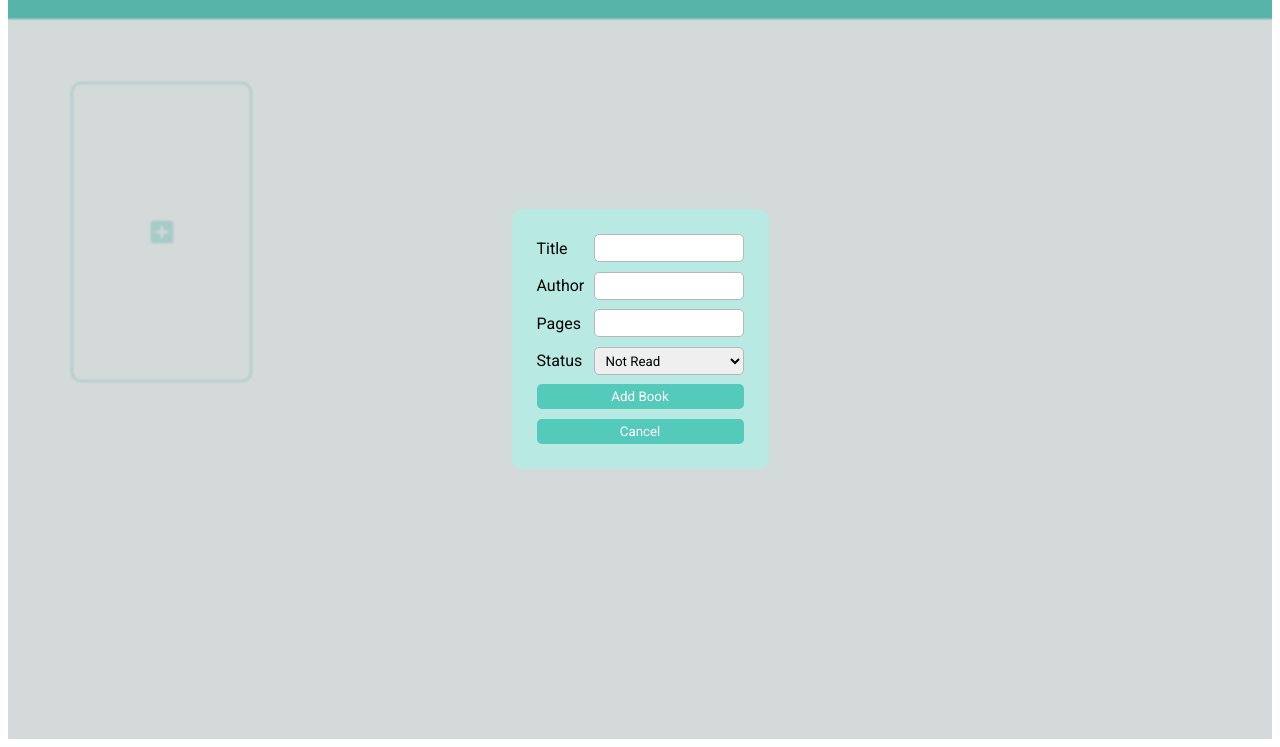
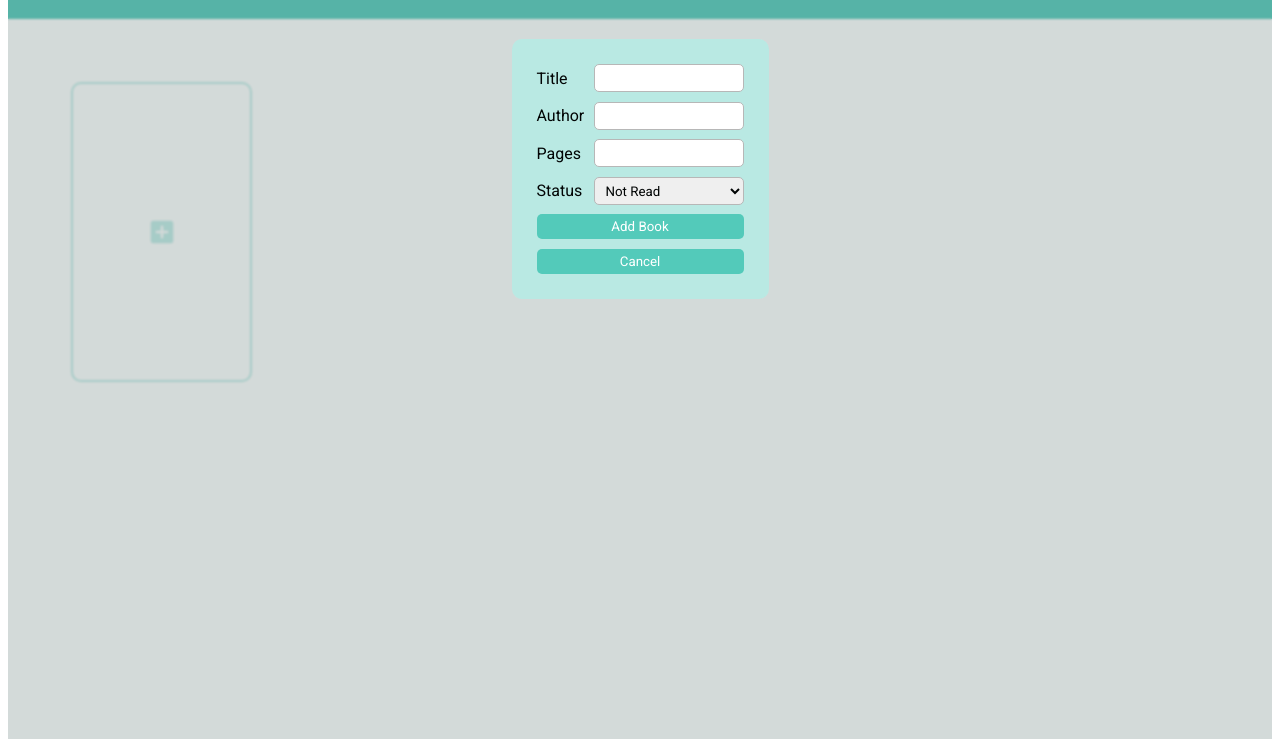
Before and after one commit to Jaizzer/library, a plain HTML site: page index.html in a window 1280 px wide. Both pictures are taken after a click on the button 161 px from the left and 301 px from the top of the page. Shown: the part 69-816 px from the top of the page. Drawn offline with Linux system fonts and the light colour scheme.

Commit message:
Make form appear at the upper portion

```diff
--- a/style.css
+++ b/style.css
@@ -81,7 +81,7 @@ body * {
 
     display: grid;
 
-    align-items: center;
+    align-items: start;
     justify-content: center;
 }
 
@@ -89,6 +89,8 @@ form {
     background-color: var(--secondary);
     width: 257px;
     height: 260px;
+
+    margin-top: 100px;
 
     border-radius: 10px;
     padding: 25px;
```
